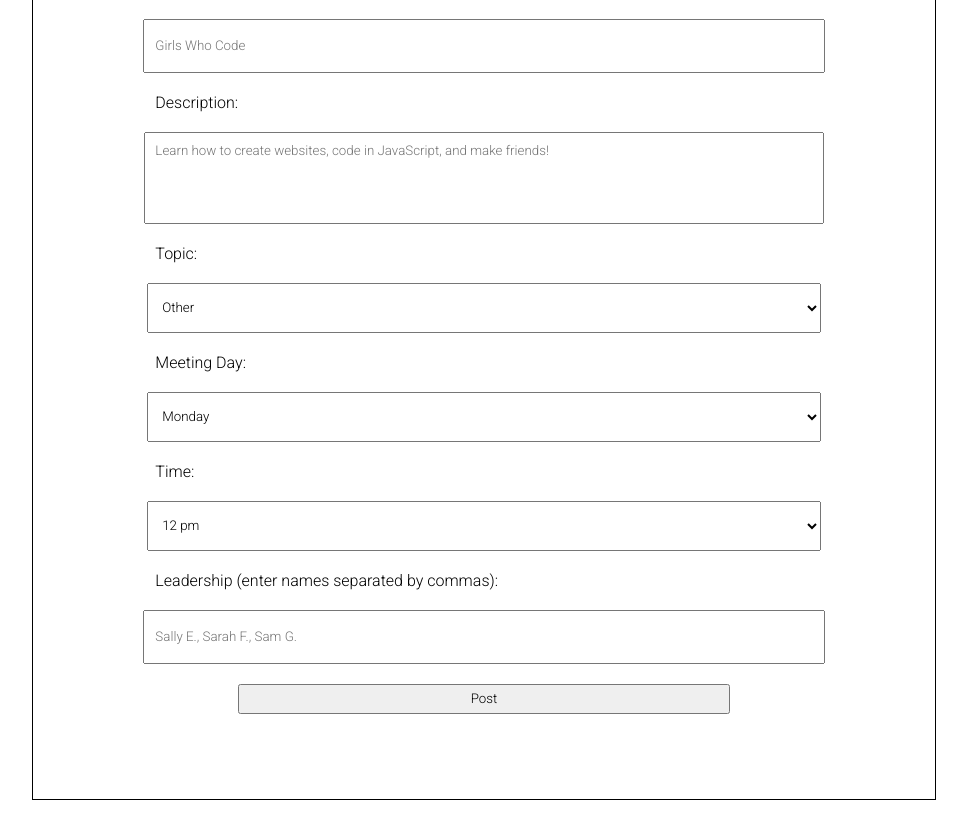
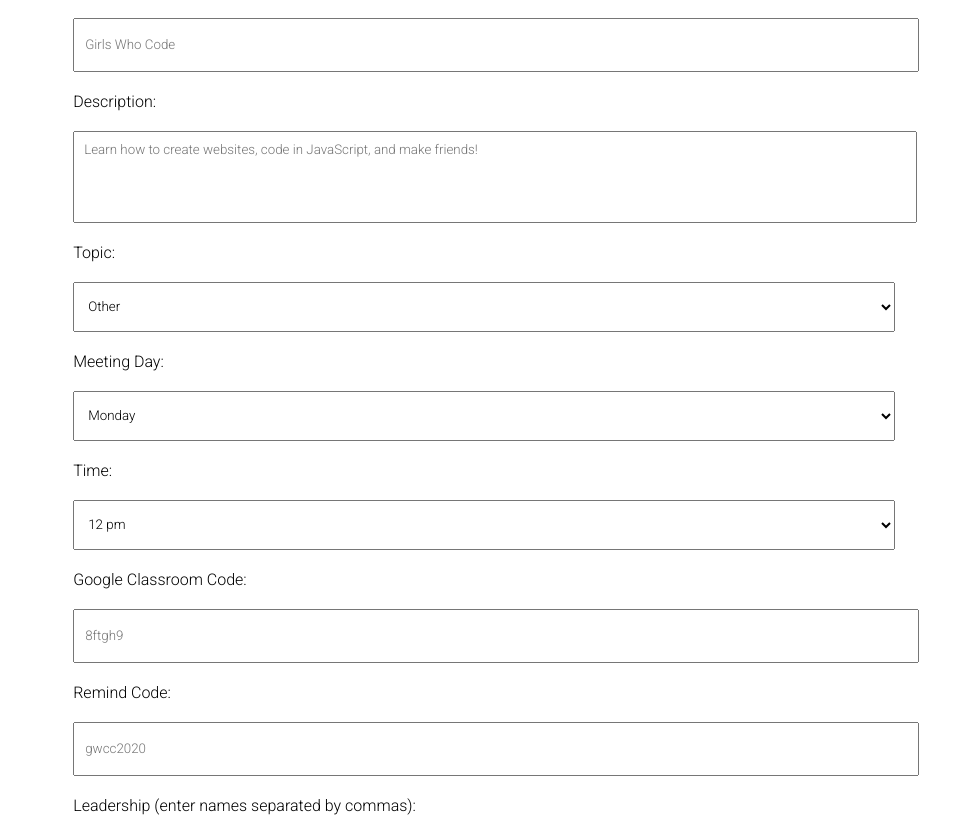
Before and after one commit to lindsayesterman/river-clubs, a React (Create React App) app: page /post in a window 1280 px wide. Shown: the part 280-1097 px from the top of the page, without its empty margins (156-1123 px from the left). Built offline with nearby package versions, Linux system fonts and the light colour scheme; no server answers.

Commit message:
searching criteria and codes

```diff
--- a/public/index.html
+++ b/public/index.html
@@ -25,7 +25,7 @@
       work correctly both with client-side routing and a non-root public URL.
       Learn how to configure a non-root public URL by running `npm run build`.
     -->
-  <title>Club Finder</title>
+  <title>River Clubs</title>
 </head>
 
 <body>
--- a/src/App.js
+++ b/src/App.js
@@ -7,6 +7,7 @@
 import ClubPage from "./ClubPage/ClubPage";
 import ClubsContext from "./ClubsContext";
 import config from "./config";
+import srhsLogo from "./srhsLogo.png";
 
 export default class App extends Component {
   constructor(props) {
@@ -54,14 +55,14 @@
           <Route exact path="/">
             <Header />
             <h1 className="front-page-descrip">
-              Check out Spanish River Clubs here. Search for
-              information on existing clubs or discover new ones. Head to our{" "}
+              Check out Spanish River Clubs here. Search for information on
+              existing clubs or discover new ones. Head to our{" "}
               <Link to="/discover">Discover</Link> page to browse.{" "}
             </h1>
             <img
               className="sr-logo"
               alt="sr-logo"
-              src="http://p14cdn4static.sharpschool.com/UserFiles/Servers/Server_1949736/Image/Spanish%20River%20Shark%20mascot_Full.png"
+              src={srhsLogo}
             ></img>
           </Route>
           <Route
--- a/src/ClubPage/ClubPage.js
+++ b/src/ClubPage/ClubPage.js
@@ -23,8 +23,10 @@
         <div className="container-info">
         <h1 className="info">{club.name}</h1>
         <h3 className="info">Description: {club.description.charAt(0).toUpperCase() + club.description.slice(1)}</h3>
-        <h3 className="info">Topic: {club.topic}</h3>
-        <h3 className="info">Meeting Times: {club.day_of_week} at {club.time_of_day}</h3>
+        <h3 className="info">Topic: {club.topic.charAt(0).toUpperCase() + club.topic.slice(1)}</h3>
+        <h3 className="info">Meeting Times: {club.day_of_week.charAt(0).toUpperCase() + club.day_of_week.slice(1)} at {club.time_of_day}</h3>
+        <h3 className="info">Google Classroom Code: {club.google_classroom_code}</h3>
+        <h3 className="info">Remind Code: {club.remind_code}</h3>
         <h3 className="info">Creator: {club.leadership}</h3>
         </div>
       </div>
--- a/src/Discover/Discover.css
+++ b/src/Discover/Discover.css
@@ -3,6 +3,13 @@
   display: block;
   padding: 8px;
   margin: 0 auto;
+}
+
+input#searched {
+  display: block;
+  margin: 0 auto;
+  width:80%;
+  height:50px;
 }
 
 form.searchBar button {
--- a/src/Discover/Discover.js
+++ b/src/Discover/Discover.js
@@ -40,8 +40,11 @@
     e.preventDefault();
     const { searched } = this.state;
     const clubsFoundFromSearch = (clubs = [], clubName) =>
-      clubs.filter((club) =>
-        club.name.toLowerCase().includes(clubName.toLowerCase())
+      clubs.filter(
+        (club) =>
+          club.name.toLowerCase().includes(clubName.toLowerCase()) ||
+          club.topic.toLowerCase().includes(clubName.toLowerCase()) ||
+          club.description.toLowerCase().includes(clubName.toLowerCase())
       );
     let sortedResults = clubsFoundFromSearch(this.context.clubs, searched);
     this.setState({ sortedResults });
--- a/src/PostPage/PostPage.css
+++ b/src/PostPage/PostPage.css
@@ -3,20 +3,19 @@
   margin: 0 auto;
   padding: 50px 40px;
   width: 65%;
-  height: 850px;
-  border:1px solid black;
+  height: 100%;
 }
 
 h1.post-h1 {
   text-align: center;
 }
 
-input,
+.post input,
 textarea,
 select {
   display: block;
   margin: 20px auto;
-  width: 80%;
+  width: 100%;
   height: 30px;
   padding: 10px;
 }
@@ -24,12 +23,11 @@
 label {
   display: block;
   margin: auto;
-  width: 80%;
 }
 
-select {
+select{
   height: 50px;
-  width:82%;
+  width:100%;
 }
 
 textarea {
--- a/src/PostPage/PostPage.js
+++ b/src/PostPage/PostPage.js
@@ -36,6 +36,8 @@
       leadership: e.target["leadership"].value,
       day_of_week: e.target["day_of_week"].value,
       time_of_day: e.target["time_of_day"].value,
+      google_classroom_code: e.target["google_classroom_code"].value,
+      remind_code: e.target["remind_code"].value,
       date_created: new Date(),
     };
     this.setState({ error: null });
@@ -93,6 +95,7 @@
             id="topic"
             value={this.state.value}
             onChange={this.handleSortChange}
+            className="post-select"
           >
             <option value="academic">Academic</option>
             <option value="athletics">Athletics</option>
@@ -108,6 +111,7 @@
             id="day_of_week"
             value={this.state.day_of_week}
             onChange={this.handleChangeDay}
+            className="post-select"
           >
             <option value="monday">Monday</option>
             <option value="tuesday">Tuesday</option>
@@ -118,6 +122,7 @@
           <label htmlFor="time_of_day">Time:</label>
           <select
             id="time_of_day"
+            className="post-select"
             value={this.state.time_of_day}
             onChange={this.handleChangeTime}
           >
@@ -130,6 +135,20 @@
             <option value="5">5 pm</option>
             <option value="6">6 pm</option>
           </select>
+          <label htmlFor="google_classroom_code">Google Classroom Code:</label>
+          <input
+            type="text"
+            name="google_classroom_code"
+            id="google_classroom_code"
+            placeholder="8ftgh9"
+          />
+          <label htmlFor="remind_code">Remind Code:</label>
+          <input
+            type="text"
+            name="remind_code"
+            id="remind_code"
+            placeholder="gwcc2020"
+          />
           <label htmlFor="leadership">
             Leadership (enter names separated by commas):
           </label>
```
Also changed, not shown: package.json (+12 -0 lines), src/srhsLogo.png (added).
